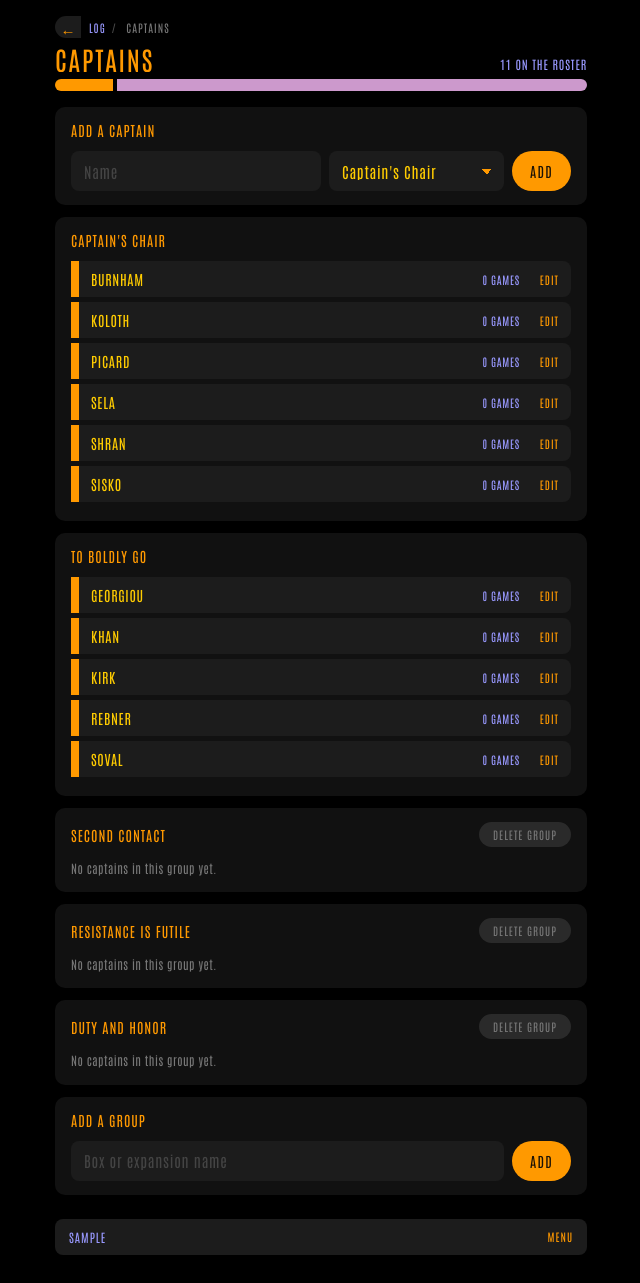
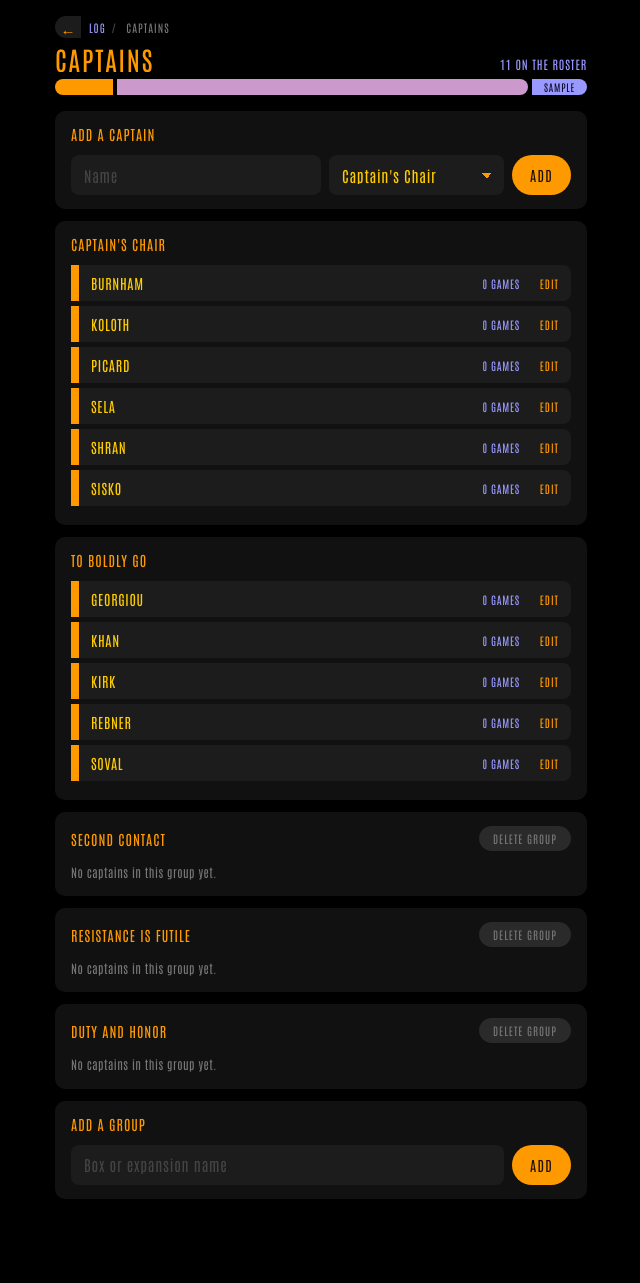
Before and after one commit to CodeBaboon/captains-log, a Flask app: page /captains in a window 1280 px wide. Shown: the whole page, without its empty margins (319-959 px from the left). After the commit the page ends 1199 px from the top, so only its background shows below. Run offline with Flask 3, Linux system fonts and the light colour scheme; the visitor is signed in with stand-in values (Sample User, id 1); data comes from the database, SQL or seed files in the repository; data that the repository does not hold is empty.

Commit message:
Account menu moved to divider bar

```diff
--- /dev/null
+++ b/static/menu.js
@@ -0,0 +1,20 @@
+(function () {
+  'use strict';
+
+  var menu = document.getElementById('account-menu');
+  if (!menu) return;
+
+  // A <details> stays open until its own summary is clicked again, which is
+  // not how a dropdown should behave.
+  document.addEventListener('click', function (event) {
+    if (menu.open && !menu.contains(event.target)) menu.open = false;
+  });
+
+  document.addEventListener('keydown', function (event) {
+    if (event.key === 'Escape' && menu.open) {
+      menu.open = false;
+      var summary = menu.querySelector('summary');
+      if (summary) summary.focus();
+    }
+  });
+})();
--- a/static/style.css
+++ b/static/style.css
@@ -80,6 +80,12 @@ body {
   display: flex;
   gap: 4px;
   margin: 7px 0 16px;
+  position: relative;
+}
+
+.divider:not(.divider-foot) > .divider-cap,
+.divider:not(.divider-foot) > .divider-bar {
+  height: 16px;
 }
 
 .divider-cap {
@@ -1325,76 +1331,90 @@ select {
 
 /* --- Account menu ------------------------------------------------------ */
 
-.menu {
-  margin-top: 24px;
-  background: var(--panel);
-  border-radius: var(--radius);
+/* The menu is the right-hand cap of the divider, so it costs no extra row. */
+.bar-menu {
+  flex: 0 0 auto;
+  position: relative;
+  max-width: 44%;
 }
 
-.menu summary {
-  padding: 10px 14px;
+.bar-menu summary {
+  display: block;
+  height: 16px;
+  padding: 0 12px;
+  background: var(--lcars-blue);
+  border-radius: 0 999px 999px 0;
+  color: #0F0F2A;
   cursor: pointer;
   list-style: none;
+  position: relative;
 }
 
-/* summary resists display:flex in some engines, so the row is a child span. */
-.menu-summary {
-  display: flex;
-  align-items: center;
-  gap: 10px;
+.bar-menu summary::-webkit-details-marker { display: none; }
+
+/* A 16px strip is too thin to tap, so the hit area reaches past it without
+   changing anything you can see. */
+.bar-menu summary::after {
+  content: "";
+  position: absolute;
+  left: 0;
+  right: 0;
+  top: -12px;
+  bottom: -12px;
 }
 
-.menu summary::-webkit-details-marker { display: none; }
+.bar-menu[open] summary { background: var(--lcars-orange); color: #1A1206; }
 
-.menu summary:focus-visible {
-  outline: 2px solid var(--lcars-orange);
-  outline-offset: 2px;
+.bar-menu summary:hover { background: var(--lcars-gold); color: #1A1206; }
+
+.bar-menu summary:focus-visible {
+  outline: 2px solid var(--lcars-gold);
+  outline-offset: 3px;
 }
 
-.menu-label {
-  flex: 1;
-  min-width: 0;
-  font-size: 12px;
+.bar-menu-name {
+  display: block;
+  font-size: 10px;
+  line-height: 16px;
   letter-spacing: 0.08em;
   text-transform: uppercase;
-  color: var(--lcars-blue);
   overflow: hidden;
   text-overflow: ellipsis;
   white-space: nowrap;
 }
 
-.menu-cue {
-  flex: none;
-  font-size: 11px;
-  letter-spacing: 0.09em;
-  text-transform: uppercase;
-  color: var(--lcars-orange);
-}
-
-.menu[open] .menu-cue { color: var(--text-dim); }
-
-.menu-body {
-  padding: 0 10px 10px;
+.bar-menu-panel {
+  position: absolute;
+  right: 0;
+  top: calc(100% + 6px);
+  z-index: 20;
+  min-width: 190px;
   display: flex;
   flex-direction: column;
   gap: 4px;
+  background: #111;
+  border: 1px solid #2A2A2A;
+  border-radius: var(--radius);
+  padding: 7px;
+  box-shadow: 0 10px 24px rgba(0, 0, 0, 0.6);
 }
 
-.menu-body form { display: flex; }
+.bar-menu-panel form { display: flex; }
 
 .menu-item {
   display: block;
   width: 100%;
   font-family: inherit;
-  font-size: 13px;
+  font-size: 12px;
   letter-spacing: 0.07em;
   text-transform: uppercase;
   text-align: left;
   text-decoration: none;
+  white-space: nowrap;
   color: var(--lcars-gold);
   background: #1F1F1F;
   border: 0;
-  border-left: 8px solid var(--lcars-orange);
+  border-left: 7px solid var(--lcars-orange);
   border-radius: 0 999px 999px 0;
   padding: 9px 14px;
   cursor: pointer;
--- a/templates/base.html
+++ b/templates/base.html
@@ -45,9 +45,25 @@
     <span class="masthead-meta">{% block meta %}{% endblock %}</span>
   </header>
 
-  <div class="divider" aria-hidden="true">
-    <span class="divider-cap"></span>
-    <span class="divider-bar"></span>
+  <div class="divider">
+    <span class="divider-cap" aria-hidden="true"></span>
+    <span class="divider-bar" aria-hidden="true"></span>
+    {% if current_user %}
+      <details class="bar-menu" id="account-menu">
+        <summary aria-label="Account menu">
+          <span class="bar-menu-name">{{ current_user.username }}</span>
+        </summary>
+        <nav class="bar-menu-panel" aria-label="Account">
+          {% if current_user.is_admin %}
+            <a class="menu-item" href="{{ url_for('captains_page') }}">Manage captains</a>
+          {% endif %}
+          <form method="post" action="{{ url_for('logout') }}"
+                onsubmit="return confirm('Sign out of Captain\'s Log?');">
+            <button class="menu-item menu-item-quiet" type="submit">Sign out</button>
+          </form>
+        </nav>
+      </details>
+    {% endif %}
   </div>
 
   {% with messages = get_flashed_messages() %}
@@ -60,26 +76,8 @@
 
   {% block content %}{% endblock %}
 
-  {% if current_user %}
-    <details class="menu">
-      <summary>
-        <span class="menu-summary">
-          <span class="menu-label">{{ current_user.username }}</span>
-          <span class="menu-cue">Menu</span>
-        </span>
-      </summary>
-      <div class="menu-body">
-        {% if current_user.is_admin %}
-          <a class="menu-item" href="{{ url_for('captains_page') }}">Manage captains</a>
-        {% endif %}
-        <form method="post" action="{{ url_for('logout') }}">
-          <button class="menu-item menu-item-quiet" type="submit">Sign out</button>
-        </form>
-      </div>
-    </details>
-  {% endif %}
-
 </div>
+<script src="{{ url_for('static', filename='menu.js') }}"></script>
 {% block scripts %}{% endblock %}
 </body>
 </html>
```
Also changed, not shown: test_nav.py (+21 -9 lines), README.md.
